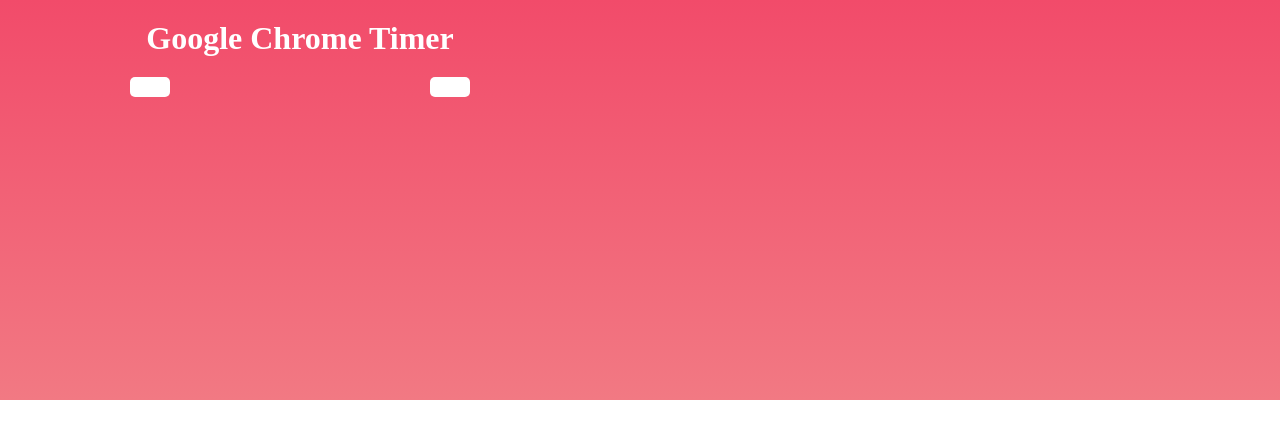
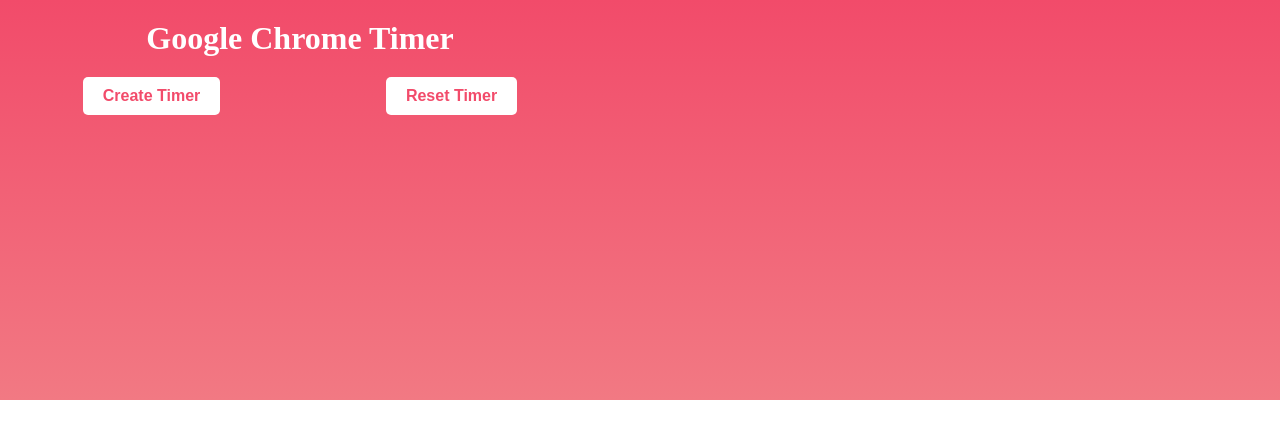
Before and after one commit to aadil42/Google-chrome-timer, a React (Create React App) app: page / in a window 1280 px wide. Shown: the top 438 px of the page. Built offline with nearby package versions, Linux system fonts and the light colour scheme.

Commit message:
add new constants

```diff
--- a/src/CONST.js
+++ b/src/CONST.js
@@ -4,7 +4,8 @@
     POP_UP_WINDOW_PRIMARY_BG: "#F24B6A",
     POP_UP_WINDOW_SECONDARY_BG:  "#F27983",
     MAIN_TITLE: "Google Chrome Timer",
-    PRIMARY_BTN_TITLE: "Create Timer"
+    PRIMARY_BTN_CREATE_TIMER: "Create Timer",
+    PRIMARY_BTN_RESET_TIMER: "Reset Timer"
 }
 
 
```
